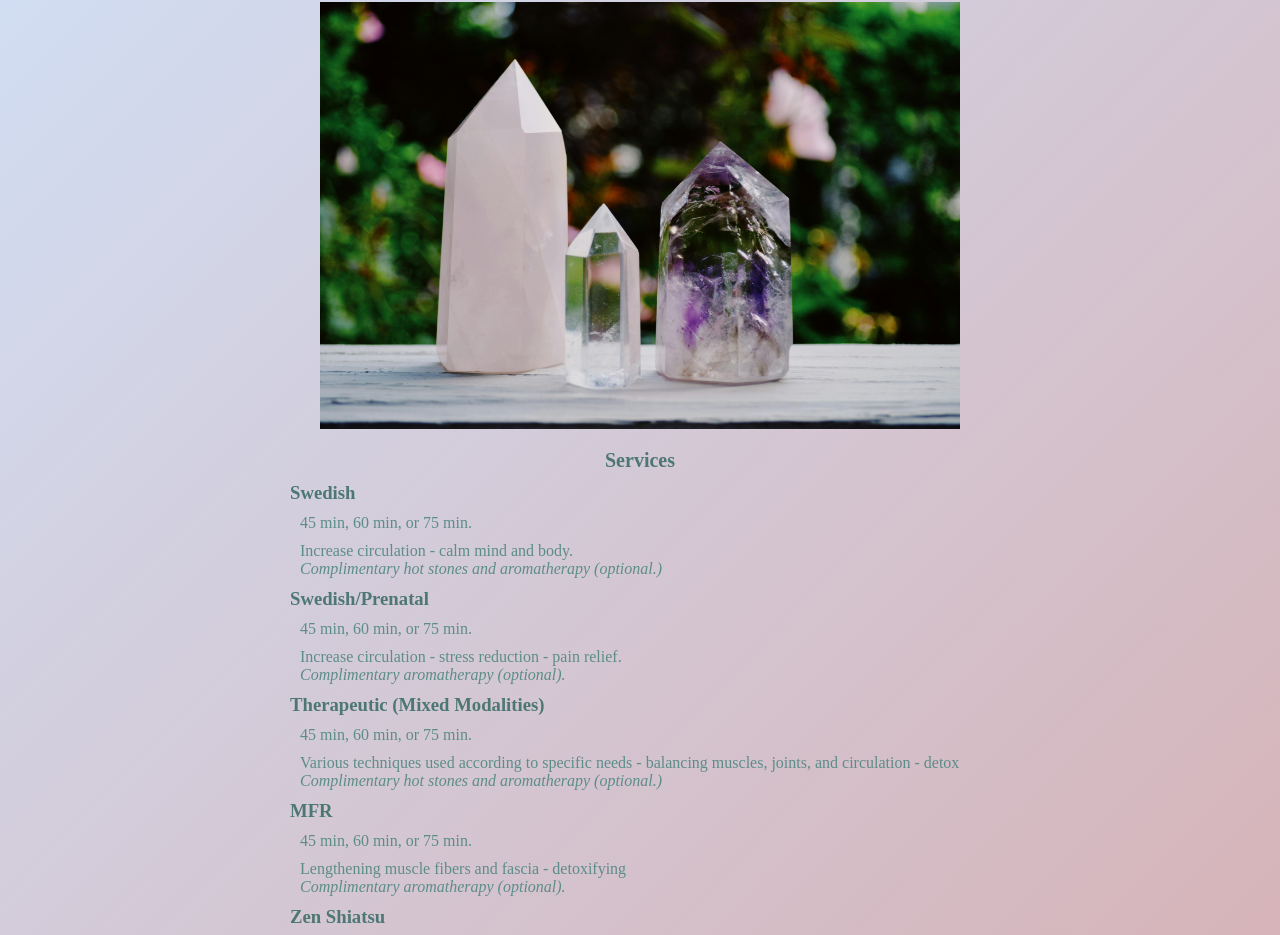
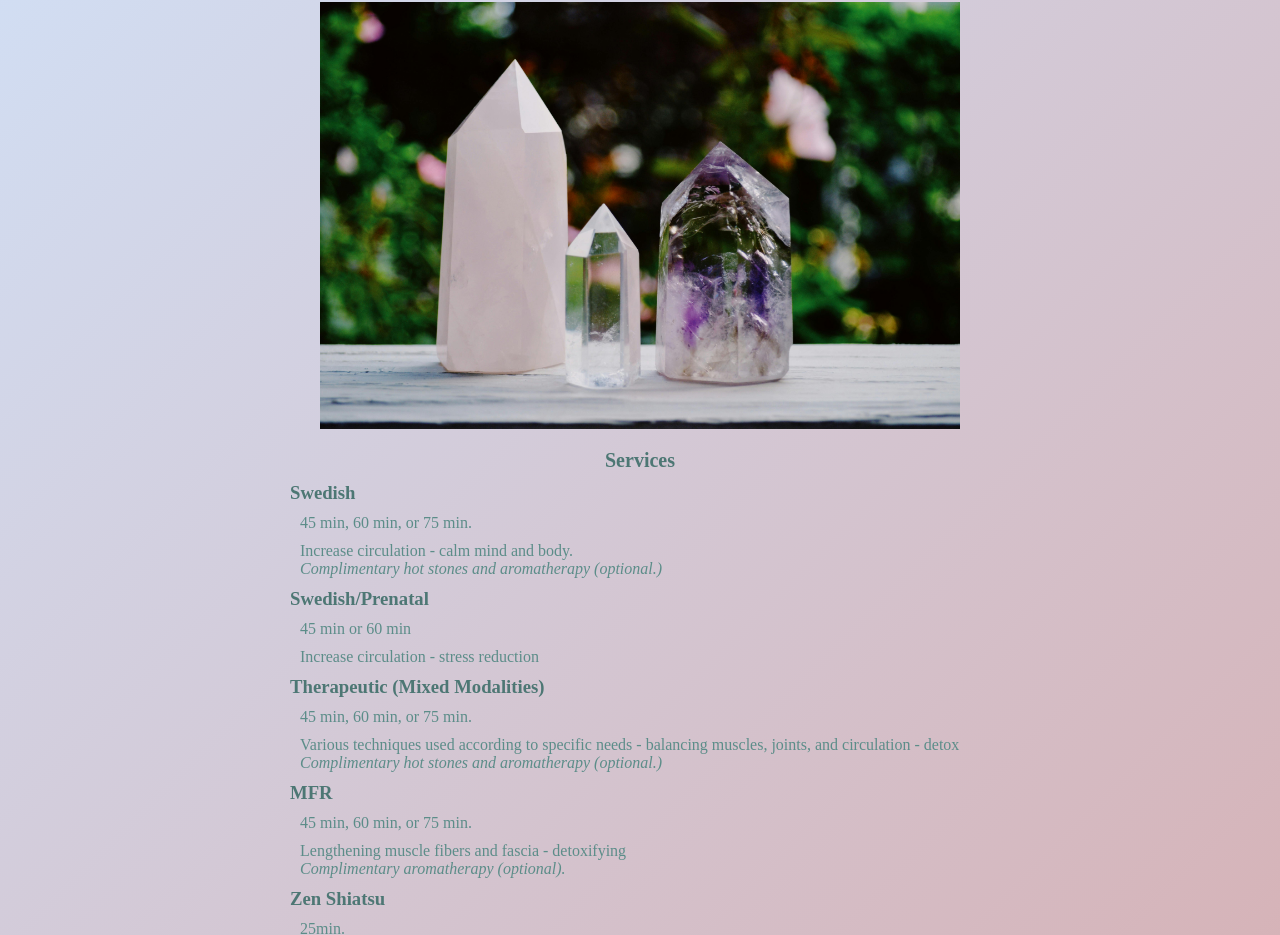
Before and after one commit to ryu11wgu/website, a plain HTML site: page services.html in a window 1280 px wide. Shown: the part 137-1072 px from the top of the page. Drawn offline with Linux system fonts and the light colour scheme.

Commit message:
Update services.html

```diff
--- a/services.html
+++ b/services.html
@@ -43,9 +43,9 @@
       <i>Complimentary hot stones and aromatherapy (optional.)</i>
 
       <h3>Swedish/Prenatal</h3>
-      <p>45 min, 60 min, or 75 min.</p>
-      <p>Increase circulation - stress reduction - pain relief.</p>
-      <i>Complimentary aromatherapy (optional).</i>
+      <p>45 min or 60 min</p>
+      <p>Increase circulation - stress reduction </p>
+
 
       <h3>Therapeutic (Mixed Modalities)</h3>
       <p>45 min, 60 min, or 75 min.</p>
```
